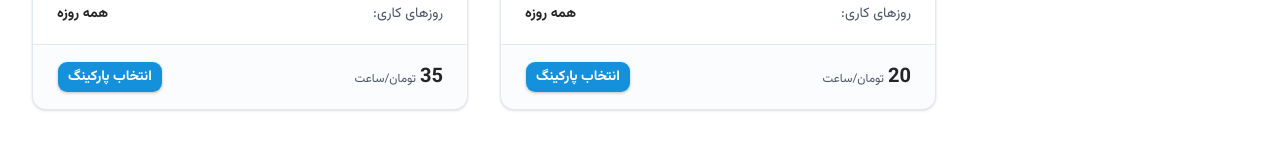
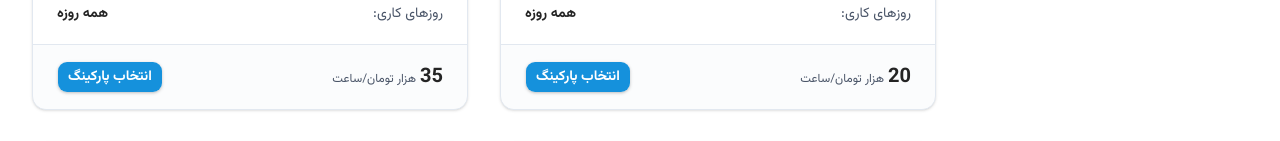
Before and after one commit to vanakGroup/Frontend, a React (Vite) app: page /parkings in a window 1280 px wide. Shown: the part 429-570 px from the top of the page. Built offline with nearby package versions, Linux system fonts and the light colour scheme; grey boxes are pictures that could not be loaded.

Commit message:
fixed various typos

```diff
--- a/src/components/Custom/MobileNavBar.tsx
+++ b/src/components/Custom/MobileNavBar.tsx
@@ -19,7 +19,7 @@ export const MobileNavBar = () => {
 
       <div className="flex items-center gap-2">
         <NavLink
-          to="/parking"
+          to="/parkings"
           className={({ isActive }) =>
             `text-sm font-semibold px-3 py-2 rounded-lg ${isActive ? "text-primary bg-primary/10" : "text-muted-foreground"}`
           }
--- a/src/components/Custom/OTPStep.tsx
+++ b/src/components/Custom/OTPStep.tsx
@@ -55,7 +55,7 @@ export default function OTPStep({
       console.log("OTP:", values.otp);
 
       try {
-        // await verifyOTPService({ phone: phoneNumber, otp: values.otp.trim() });
+        await verifyOTPService({ phone: phoneNumber, otp: values.otp.trim() });
         const loginRes = await loginService({ phone: phoneNumber });
         setAuthData({
           phone: loginRes.data.phone,
--- a/src/components/Custom/PhoneStep.tsx
+++ b/src/components/Custom/PhoneStep.tsx
@@ -27,7 +27,7 @@ export default function PhoneStep({
     validateOnBlur: false,
     onSubmit: async (values, { setSubmitting, setFieldError }) => {
       try {
-        // await sendOTPService({ phone: values.phone.trim() });
+        await sendOTPService({ phone: values.phone.trim() });
         toast.success("کد با موفقیت ارسال شد", {
           description: `کد تایید به شماره ${values.phone.trim()} پیامک شد.`,
         });
--- a/src/pages/exploreParking.tsx
+++ b/src/pages/exploreParking.tsx
@@ -216,7 +216,7 @@ export default function ParkingSearchPage() {
                           {parking.pricePerHour}
                         </span>
                         <span className="text-xs text-muted-foreground font-medium mr-1">
-                          تومان/ساعت
+                          هزار تومان/ساعت
                         </span>
                       </div>
                       <Button size="default" className="font-bold shadow-sm">
```
